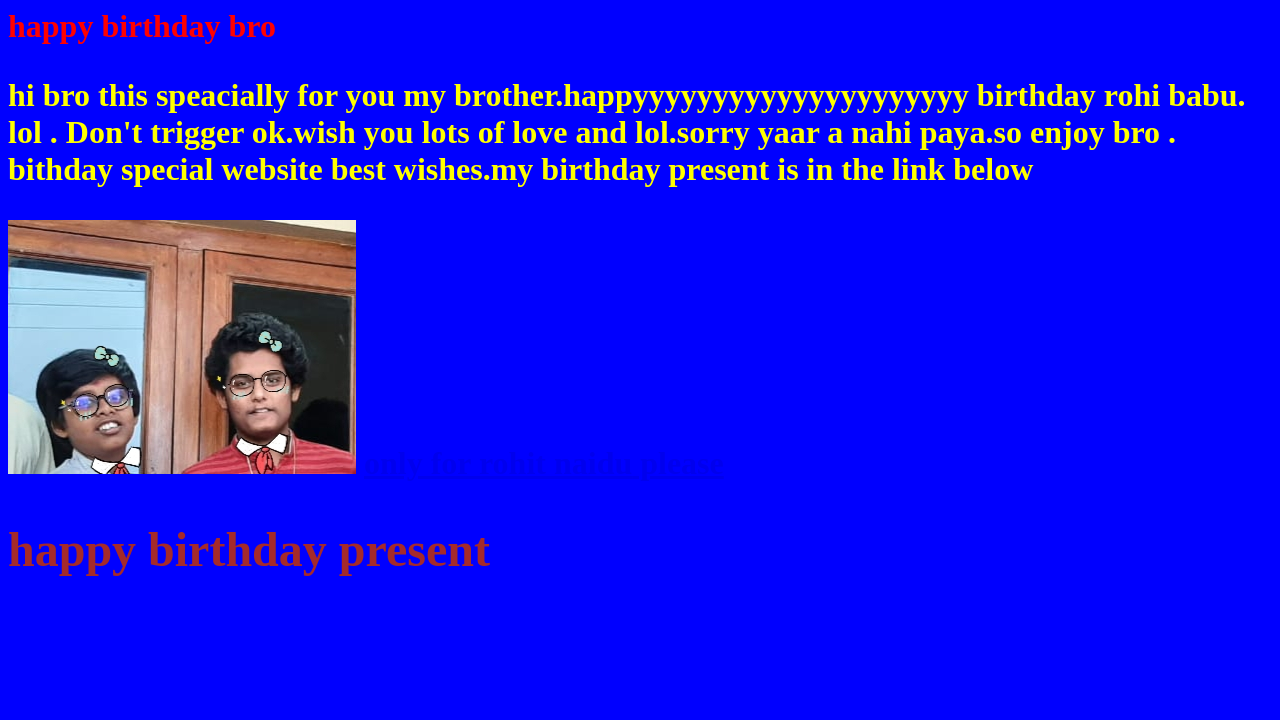
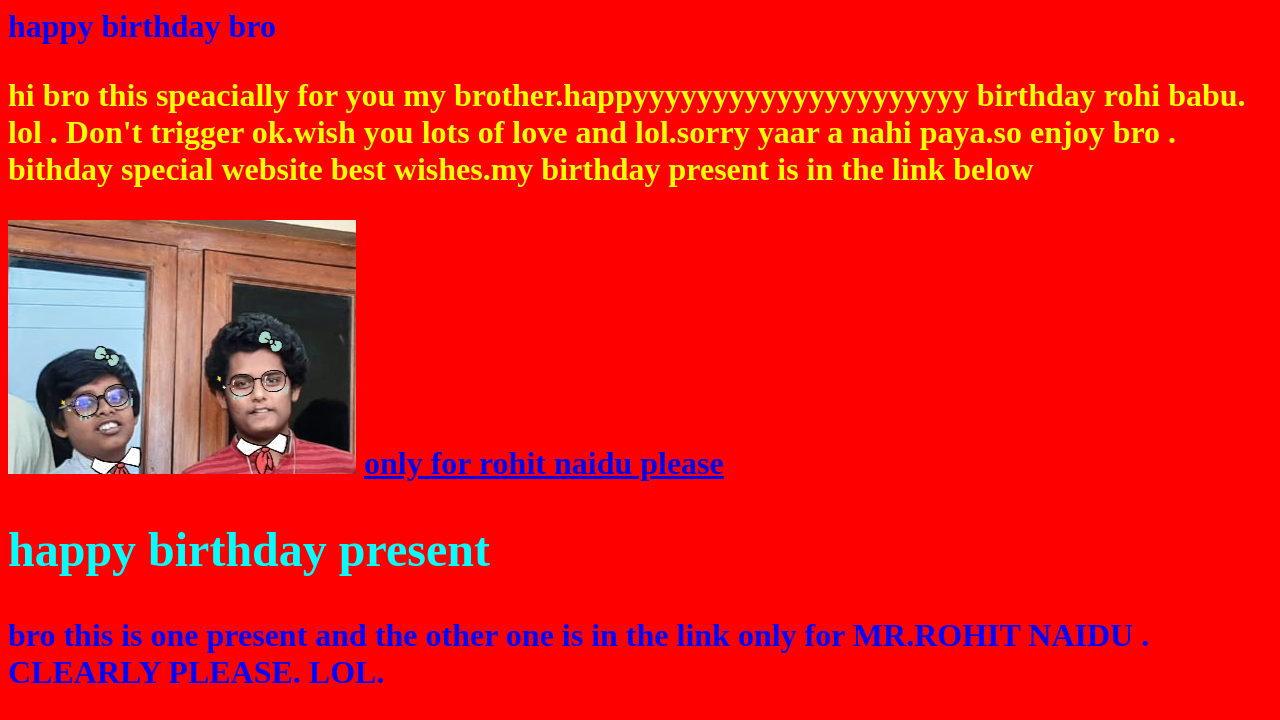
Before and after one commit to likhitnaidu/ROHIT, a plain HTML site: page index.html in a window 1280 px wide. Shown: the top 720 px of the page. Drawn offline with Linux system fonts and the light colour scheme.

Commit message:
Update index.css

```diff
--- a/index.css
+++ b/index.css
@@ -1,14 +1,14 @@
 body{
-background:blue;
+background:red;
 }
 .lol{
-color:red;
+color:blue;
 }
 .no{
 color:yellow;
 }
 #lik{
-color:brown;
+color:cyan;
 }
 #lo{
 color:blue;
```
